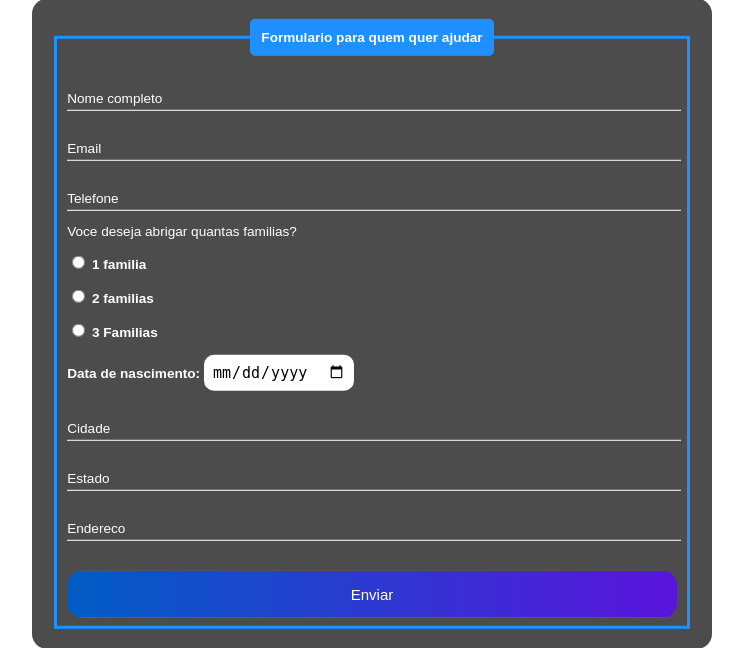
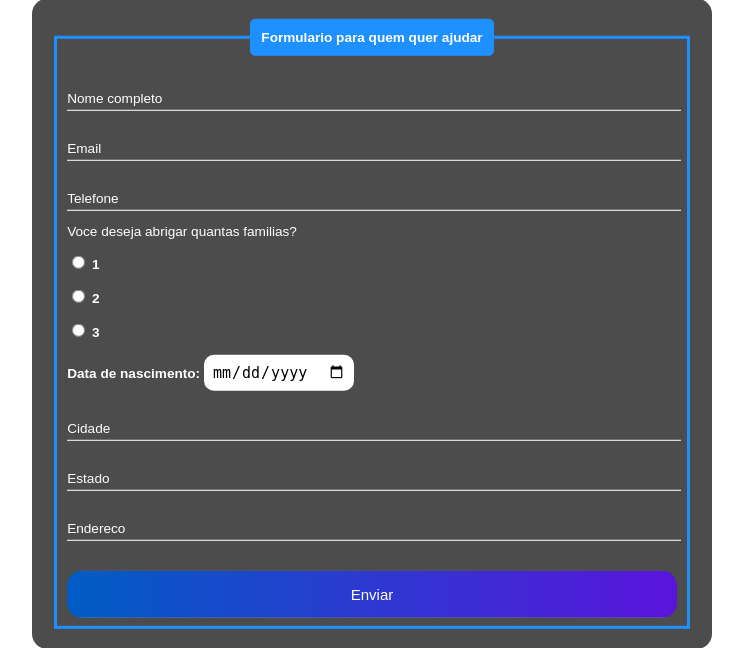
Before and after one commit to henriquecesar0824/projeto-salvavidas, a PHP site: page /formulario.php in a window 1280 px wide. Shown: the part 76-724 px from the top of the page, without its empty margins (268-1011 px from the left). Run offline with PHP 8.4, Linux system fonts and the light colour scheme.

Commit message:
Update formulario.php

```diff
--- a/formulario.php
+++ b/formulario.php
@@ -3,22 +3,33 @@
     if(isset($_POST['submit']))
     {
 
-        print_r('Nome :' . $_POST['nome']);
-        print_r('<br>');
-        print_r($_POST['email']);
-        print_r('<br>');
-        print_r($_POST['telefone']);
-        print_r('<br>');
-        print_r($_POST['familia']);
-        print_r('<br>');
-        print_r($_POST['data_nascimento']);
-        print_r('<br>');
-        print_r($_POST['cidade']);
-        print_r('<br>');
-        print_r($_POST['estado']);
-        print_r('<br>');
-        print_r($_POST['endereco']);
+        //print_r('Nome :' . $_POST['nome']);
+        //print_r('<br>');
+        //print_r($_POST['email']);
+        //print_r('<br>');
+        //print_r($_POST['telefone']);
+        //print_r('<br>');
+        //print_r($_POST['familia']);
+        //print_r('<br>');
+        //print_r($_POST['data_nascimento']);
+        //print_r('<br>');
+        //print_r($_POST['cidade']);
+        //print_r('<br>');
+        //print_r($_POST['estado']);
+        //print_r('<br>');
+        //print_r($_POST['endereco']);
+
+        $nome = $_POST['nome'];
+        $email = $_POST['email'];
+        $telefone = $_POST['telefone'];
+        $familia = $_POST['familia'];
+        $data_nascimento = $_POST['data_nascimento'];
+        $cidade = $_POST['cidade'];
+        $estado = $_POST['estado'];
+        $endereco = $_POST['endereco'];
     }
+
+
 ?>
 <!DOCTYPE html>
 <html lang="pt-br">
@@ -132,15 +143,15 @@
                 </div>
 
                 <p>Voce deseja abrigar quantas familias?</p>
-                <input type="radio" name="familia" id="1familia" value="1familia">
-                <label for="1familia"><b> 1 familia</b></label>
+                <input type="radio" name="1" id="1" value="1">
+                <label for="1"><b> 1 </b></label>
                 <br><br>
 
-                <input type="radio" name="familia" id="2familia" value="2familia">
-                <label for="2familia"><b> 2 familias</b></label>
+                <input type="radio" name="2" id="2" value="2">
+                <label for="2"><b> 2 </b></label>
                 <br><br>
-                <input type="radio" name="familia" id="3familia" value="3familia">
-                <label for="3familia"><b>3 Familias</b></label>
+                <input type="radio" name="3" id="3" value="3">
+                <label for="3"><b>3</b></label>
                 <br><br>
 
 
```
